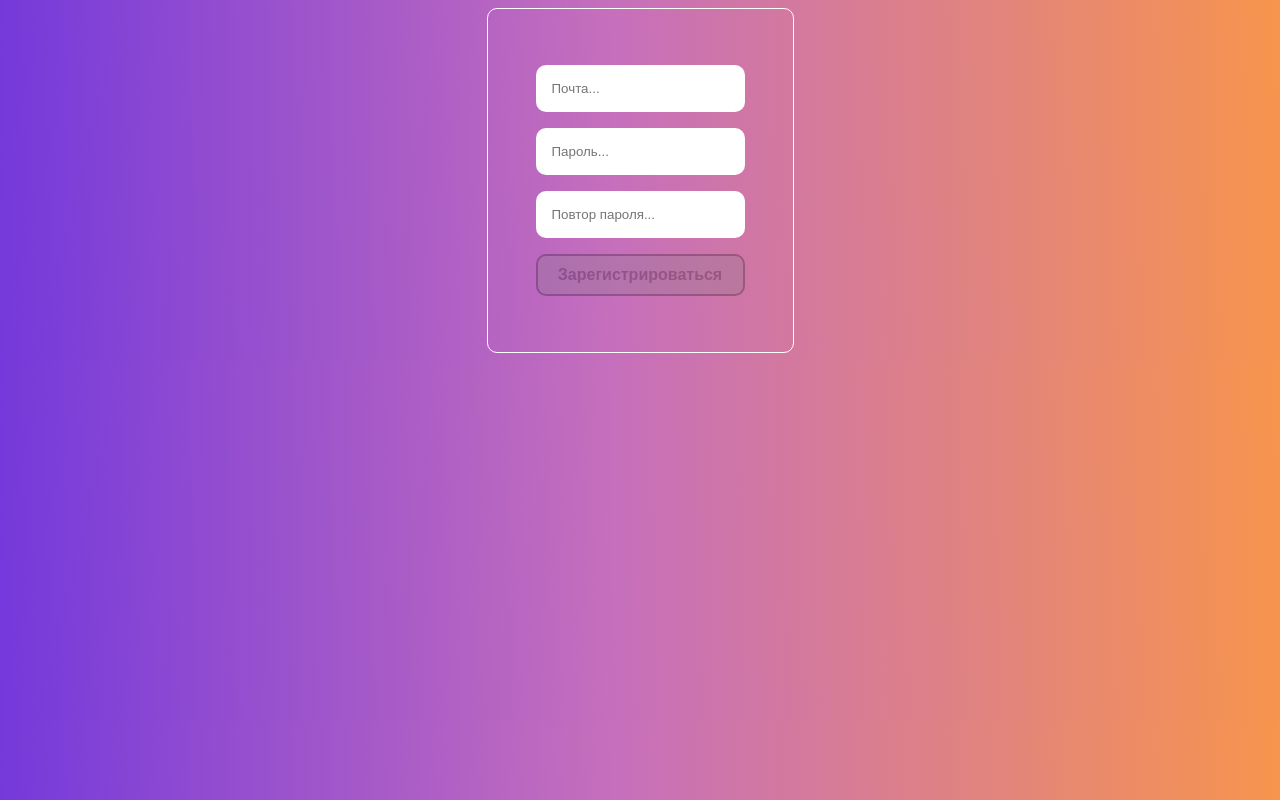
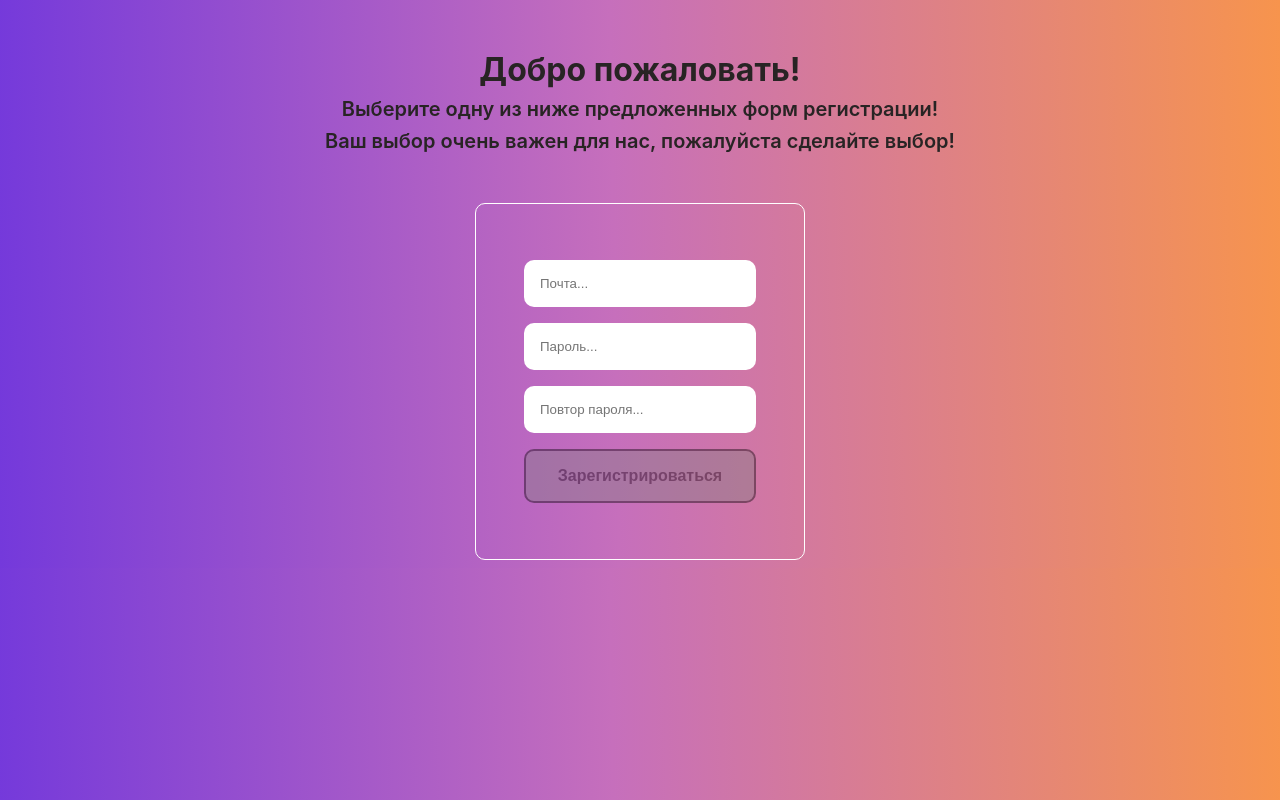
Before and after one commit to vitalyvitmens/new-user-registration-page-react, a React (Create React App) app in the folder my-app/: page / in a window 1280 px wide. Built offline with nearby package versions, Linux system fonts and the light colour scheme.

Commit message:
add data in css project

```diff
--- a/my-app/src/App.js
+++ b/my-app/src/App.js
@@ -32,6 +32,18 @@ export const App = () => {
 	}, [isFormValid])
 
 	return (
+		<>
+			<div className={styles.header}>
+				<h1>
+					Добро пожаловать!
+					<p className={styles.p}>
+						Выберите одну из ниже предложенных форм регистрации!
+					</p>
+					<p className={styles.p}>
+						Ваш выбор очень важен для нас, пожалуйста сделайте выбор!
+					</p>
+				</h1>
+			</div>
 			<div className={styles.app}>
 				<div className={styles.authFormContainer}>
 					<form className={styles.form} onSubmit={onSubmit}>
@@ -77,5 +89,6 @@ export const App = () => {
 					</form>
 				</div>
 			</div>
+		</>
 	)
 }
--- a/my-app/src/app.module.css
+++ b/my-app/src/app.module.css
@@ -1,19 +1,22 @@
 .app {
 	text-align: center;
 	display: flex;
-  margin: auto;
+	margin: auto;
 	align-items: center;
 	justify-content: space-around;
 	color: white;
+
 }
 
 .header {
   margin: 50px;
 	text-align: center;
 	color: rgb(40, 36, 36);
+  font-size: 1.0rem;
 }
-.p{
-  color: rgb(40, 36, 36)
+.p {
+	color: rgb(40, 36, 36);
+	font-size: 1.25rem;
 }
 
 .authFormContainer,
@@ -37,18 +40,11 @@ p {
 	margin: 0.5rem 0;
 }
 
-input {
-	margin: 0.5rem 0;
-	padding: 1rem;
-	border: none;
-	border-radius: 10px;
-}
-
 .button {
 	border: 2px solid black;
 	border-radius: 10px;
 	background-color: rgb(252, 252, 179);
-	padding: 10px;
+	padding: 1rem;
 	cursor: pointer;
 	color: black;
 	font-size: 1rem;
@@ -67,5 +63,5 @@ input {
 .button:disabled {
 	border: 2px solid black;
 	background-color: grey;
-	opacity: 0.25;
+	opacity: 0.4;
 }
--- a/my-app/src/components/field/field.module.css
+++ b/my-app/src/components/field/field.module.css
@@ -1,8 +1,7 @@
 .errorLabel {
 	display: flex;
-
-	width: 205px;
-	padding: 5px;
+	width: 200px;
+	padding: 1rem;
 	margin: auto;
 	color: red;
 	font-size: 0.75rem;
@@ -11,3 +10,11 @@
 	border: 2px solid red;
 	border-radius: 10px;
 }
+
+input {
+	margin: 0.5rem 0;
+	padding: 1rem;
+  width: 200px;
+	border: none;
+	border-radius: 10px;
+}
```
Lines whose indentation alone changed are shown as unchanged.
